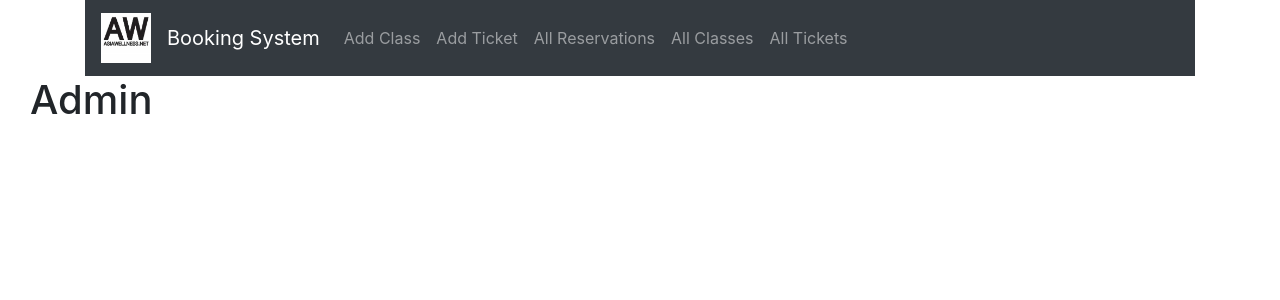
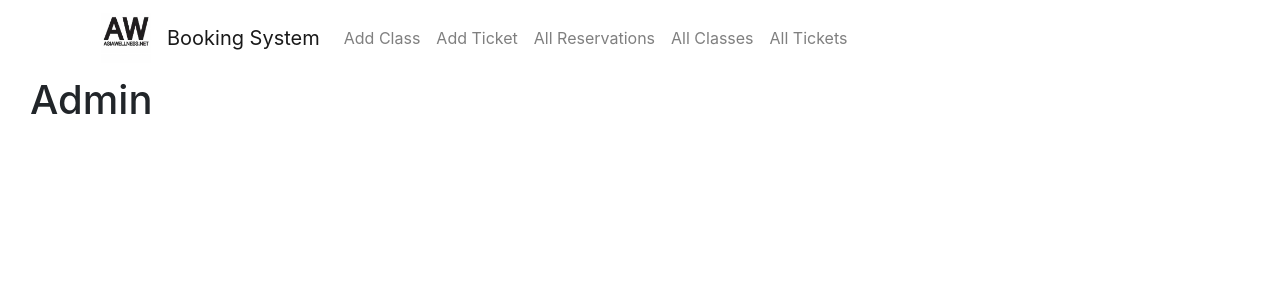
Before and after one commit to Title-Jirakul/eventBookingSystem, a React (Create React App) app in the folder client/: page /admin in a window 1280 px wide. Shown: the top 300 px of the page. Built offline with nearby package versions, Linux system fonts and the light colour scheme.

Commit message:
look better

```diff
--- a/client/src/components/AdminNavBar.jsx
+++ b/client/src/components/AdminNavBar.jsx
@@ -9,7 +9,7 @@
 })``
 
 const Nav = styled.nav.attrs({
-    className: 'navbar navbar-expand-lg navbar-dark bg-dark',
+    className: 'navbar navbar-expand-lg navbar-light bg-white',
 })`
     margin-bottom: 20 px;
 `
--- a/client/src/components/NavBar.jsx
+++ b/client/src/components/NavBar.jsx
@@ -9,7 +9,7 @@
 })``
 
 const Nav = styled.nav.attrs({
-    className: 'navbar navbar-expand-lg navbar-dark bg-dark',
+    className: 'navbar navbar-expand-lg navbar-light bg-white',
 })`
     margin-bottom: 20 px;
 `
```
